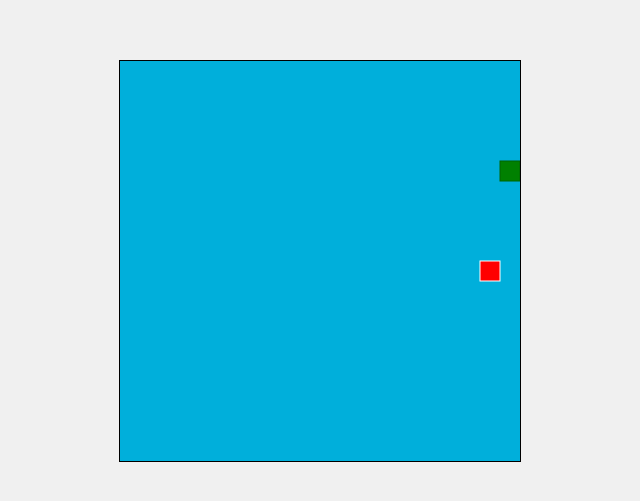
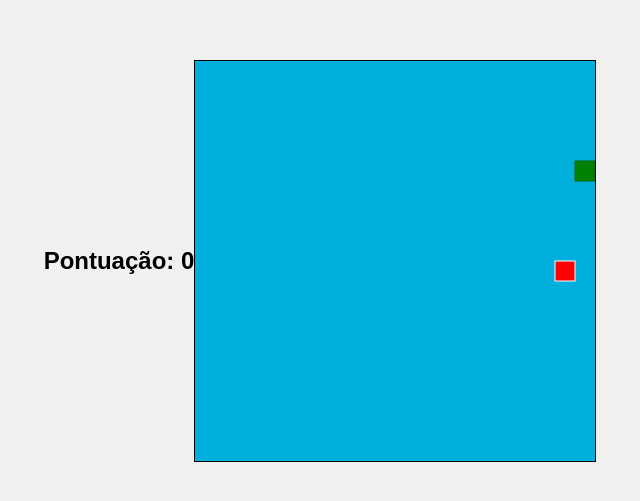
Before and after one commit to LeoSouzaSenac/FrontEnd, a plain HTML site: page Snake/index.html in a window 1280 px wide. Shown: the part 147-648 px from the top of the page, without its empty margins (320-960 px from the left). Drawn offline with Linux system fonts and the light colour scheme.

Commit message:
Update index.html

```diff
--- a/Snake/index.html
+++ b/Snake/index.html
@@ -7,6 +7,7 @@
     <link rel="stylesheet" href="style.css">
 </head>
 <body>
+    <h2 id="pontos">Pontuação: 0</h2>
     <canvas id="gameCanvas" width="400" height="400"></canvas>
     <script src="script.js"></script>
 </body>
```
